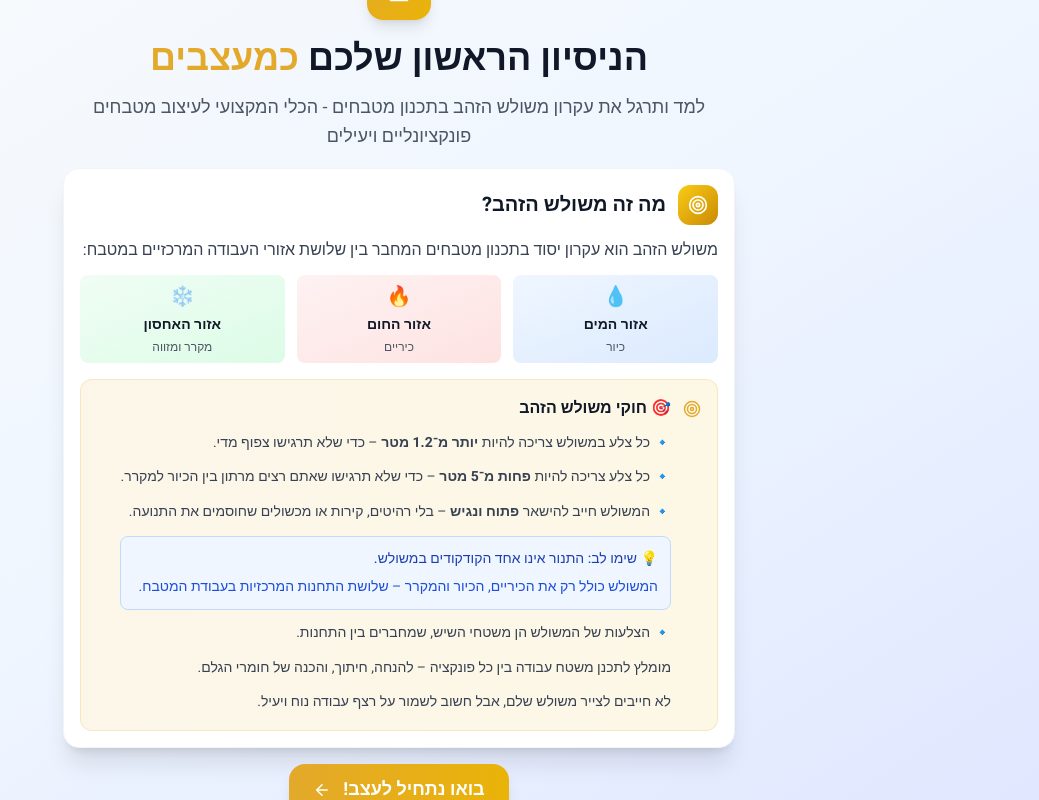
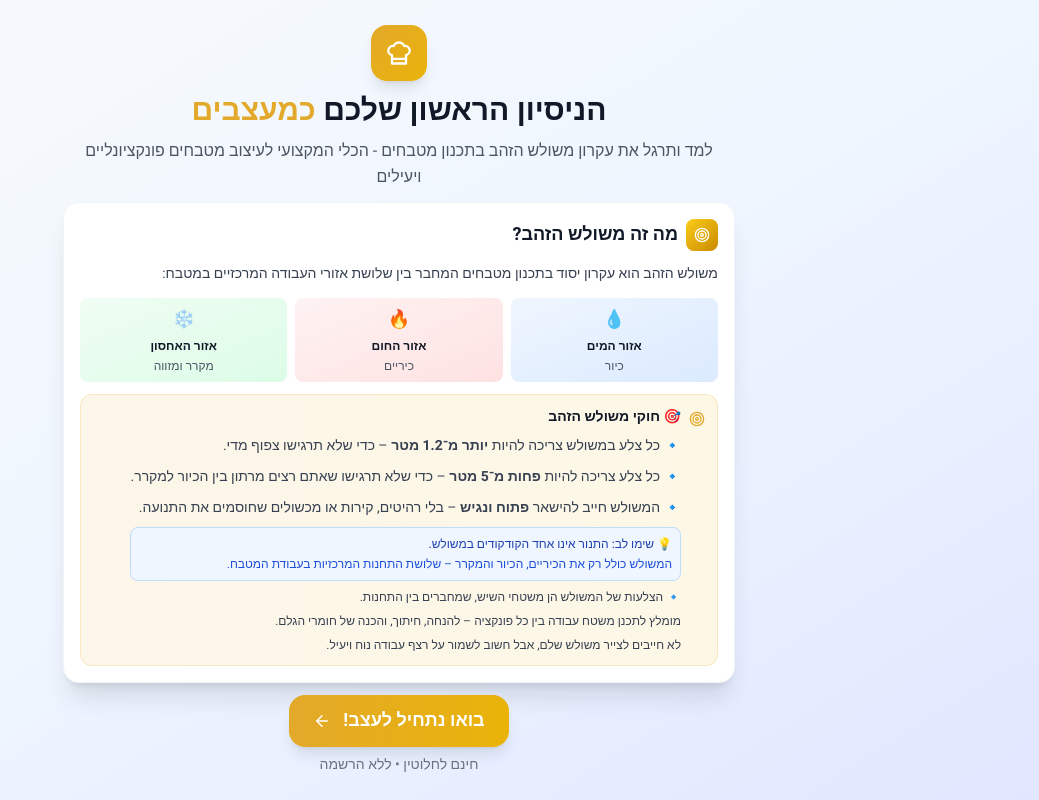
Before and after one commit to chanarechnitzer/3DKitchen, a React (Vite) app: page / in a window 1280 px wide. Shown: the whole page, without its empty margins (241-1280 px from the left). Built offline with nearby package versions, Linux system fonts and the light colour scheme.

Commit message:
תיקון הצגת כפתור ההתחלה במסך הפתיחה

```diff
--- a/src/components/WelcomeScreen.tsx
+++ b/src/components/WelcomeScreen.tsx
@@ -7,79 +7,79 @@ interface WelcomeScreenProps {
 
 const WelcomeScreen: React.FC<WelcomeScreenProps> = ({ onStartDesign }) => {
   return (
-    <div className="h-screen flex items-center justify-center p-4 overflow-hidden">
-      <div className="max-w-4xl mx-auto">
+    <div className="h-screen flex items-center justify-center p-4 overflow-auto">
+      <div className="max-w-4xl mx-auto py-4">
         {/* Hero Section */}
-        <div className="text-center mb-4">
-          <div className="inline-flex items-center justify-center w-16 h-16 bg-gradient-to-br from-primary to-yellow-500 rounded-2xl mb-4 shadow-lg">
-            <ChefHat className="text-white" size={32} />
+        <div className="text-center mb-3">
+          <div className="inline-flex items-center justify-center w-14 h-14 bg-gradient-to-br from-primary to-yellow-500 rounded-2xl mb-3 shadow-lg">
+            <ChefHat className="text-white" size={28} />
           </div>
-          <h1 className="text-4xl font-bold text-gray-900 mb-3 leading-tight">
+          <h1 className="text-3xl font-bold text-gray-900 mb-2 leading-tight">
             הניסיון הראשון שלכם
             <span className="text-primary"> כמעצבים</span>
           </h1>
-          <p className="text-lg text-gray-600 max-w-2xl mx-auto leading-relaxed">
+          <p className="text-base text-gray-600 max-w-2xl mx-auto leading-relaxed">
             למד ותרגל את עקרון משולש הזהב בתכנון מטבחים - הכלי המקצועי לעיצוב מטבחים פונקציונליים ויעילים
           </p>
         </div>
 
         {/* Golden Triangle Explanation */}
-        <div className="bg-white rounded-2xl shadow-xl p-4 mb-4 border border-gray-100">
-          <div className="flex items-center gap-3 mb-3">
-            <div className="w-10 h-10 bg-gradient-to-br from-yellow-400 to-yellow-600 rounded-xl flex items-center justify-center">
-              <Target className="text-white" size={20} />
+        <div className="bg-white rounded-2xl shadow-xl p-4 mb-3 border border-gray-100">
+          <div className="flex items-center gap-2 mb-3">
+            <div className="w-8 h-8 bg-gradient-to-br from-yellow-400 to-yellow-600 rounded-lg flex items-center justify-center">
+              <Target className="text-white" size={16} />
             </div>
-            <h2 className="text-xl font-bold text-gray-900">מה זה משולש הזהב?</h2>
+            <h2 className="text-lg font-bold text-gray-900">מה זה משולש הזהב?</h2>
           </div>
 
-          <p className="text-gray-700 mb-3 leading-relaxed">
+          <p className="text-gray-700 mb-3 leading-relaxed text-sm">
             משולש הזהב הוא עקרון יסוד בתכנון מטבחים המחבר בין שלושת אזורי העבודה המרכזיים במטבח:
           </p>
 
-          {/* ✅ REDUCED: Smaller squares with bigger text */}
-          <div className="grid md:grid-cols-3 gap-3 mb-4">
+          {/* ✅ SMALLER: Compact squares with readable text */}
+          <div className="grid md:grid-cols-3 gap-2 mb-3">
             <div className="text-center p-2 bg-gradient-to-br from-blue-50 to-blue-100 rounded-lg">
-              <div className="text-xl mb-1">💧</div>
-              <h3 className="font-bold text-gray-900 mb-1 text-sm">אזור המים</h3>
+              <div className="text-lg mb-1">💧</div>
+              <h3 className="font-bold text-gray-900 mb-1 text-xs">אזור המים</h3>
               <p className="text-gray-600 text-xs">כיור</p>
             </div>
             <div className="text-center p-2 bg-gradient-to-br from-red-50 to-red-100 rounded-lg">
-              <div className="text-xl mb-1">🔥</div>
-              <h3 className="font-bold text-gray-900 mb-1 text-sm">אזור החום</h3>
+              <div className="text-lg mb-1">🔥</div>
+              <h3 className="font-bold text-gray-900 mb-1 text-xs">אזור החום</h3>
               <p className="text-gray-600 text-xs">כיריים</p>
             </div>
             <div className="text-center p-2 bg-gradient-to-br from-green-50 to-green-100 rounded-lg">
-              <div className="text-xl mb-1">❄️</div>
-              <h3 className="font-bold text-gray-900 mb-1 text-sm">אזור האחסון</h3>
+              <div className="text-lg mb-1">❄️</div>
+              <h3 className="font-bold text-gray-900 mb-1 text-xs">אזור האחסון</h3>
               <p className="text-gray-600 text-xs">מקרר ומזווה</p>
             </div>
           </div>
 
-          <div className="bg-gradient-to-r from-primary/10 to-yellow-500/10 rounded-xl p-4 border border-primary/20">
-            <div className="flex items-start gap-3">
-              <Target className="text-primary mt-1" size={18} />
+          <div className="bg-gradient-to-r from-primary/10 to-yellow-500/10 rounded-xl p-3 border border-primary/20">
+            <div className="flex items-start gap-2">
+              <Target className="text-primary mt-1" size={16} />
               <div>
-                <h4 className="font-bold text-gray-900 mb-3 text-base">🎯 חוקי משולש הזהב</h4>
-                <div className="space-y-3 text-gray-700 text-sm leading-relaxed">
+                <h4 className="font-bold text-gray-900 mb-2 text-sm">🎯 חוקי משולש הזהב</h4>
+                <div className="space-y-2 text-gray-700 text-sm leading-relaxed">
                   <p>🔹 כל צלע במשולש צריכה להיות <strong>יותר מ־1.2 מטר</strong> – כדי שלא תרגישו צפוף מדי.</p>
                   <p>🔹 כל צלע צריכה להיות <strong>פחות מ־5 מטר</strong> – כדי שלא תרגישו שאתם רצים מרתון בין הכיור למקרר.</p>
                   <p>🔹 המשולש חייב להישאר <strong>פתוח ונגיש</strong> – בלי רהיטים, קירות או מכשולים שחוסמים את התנועה.</p>
 
-                  <div className="mt-3 p-3 bg-blue-50 rounded-lg border border-blue-200">
-                    <p className="font-medium text-blue-800 text-sm mb-2">💡 שימו לב: התנור אינו אחד הקודקודים במשולש.</p>
-                    <p className="text-blue-700 text-sm">המשולש כולל רק את הכיריים, הכיור והמקרר – שלושת התחנות המרכזיות בעבודת המטבח.</p>
+                  <div className="mt-2 p-2 bg-blue-50 rounded-lg border border-blue-200">
+                    <p className="font-medium text-blue-800 text-xs mb-1">💡 שימו לב: התנור אינו אחד הקודקודים במשולש.</p>
+                    <p className="text-blue-700 text-xs">המשולש כולל רק את הכיריים, הכיור והמקרר – שלושת התחנות המרכזיות בעבודת המטבח.</p>
                   </div>
 
-                  <p className="mt-3">🔹 הצלעות של המשולש הן משטחי השיש, שמחברים בין התחנות.</p>
-                  <p>מומלץ לתכנן משטח עבודה בין כל פונקציה – להנחה, חיתוך, והכנה של חומרי הגלם.</p>
-                  <p>לא חייבים לצייר משולש שלם, אבל חשוב לשמור על רצף עבודה נוח ויעיל.</p>
+                  <p className="mt-2 text-xs">🔹 הצלעות של המשולש הן משטחי השיש, שמחברים בין התחנות.</p>
+                  <p className="text-xs">מומלץ לתכנן משטח עבודה בין כל פונקציה – להנחה, חיתוך, והכנה של חומרי הגלם.</p>
+                  <p className="text-xs">לא חייבים לצייר משולש שלם, אבל חשוב לשמור על רצף עבודה נוח ויעיל.</p>
                 </div>
               </div>
             </div>
           </div>
         </div>
 
-        {/* CTA Button */}
+        {/* ✅ FIXED: CTA Button - Always visible */}
         <div className="text-center">
           <button
             onClick={onStartDesign}
```
